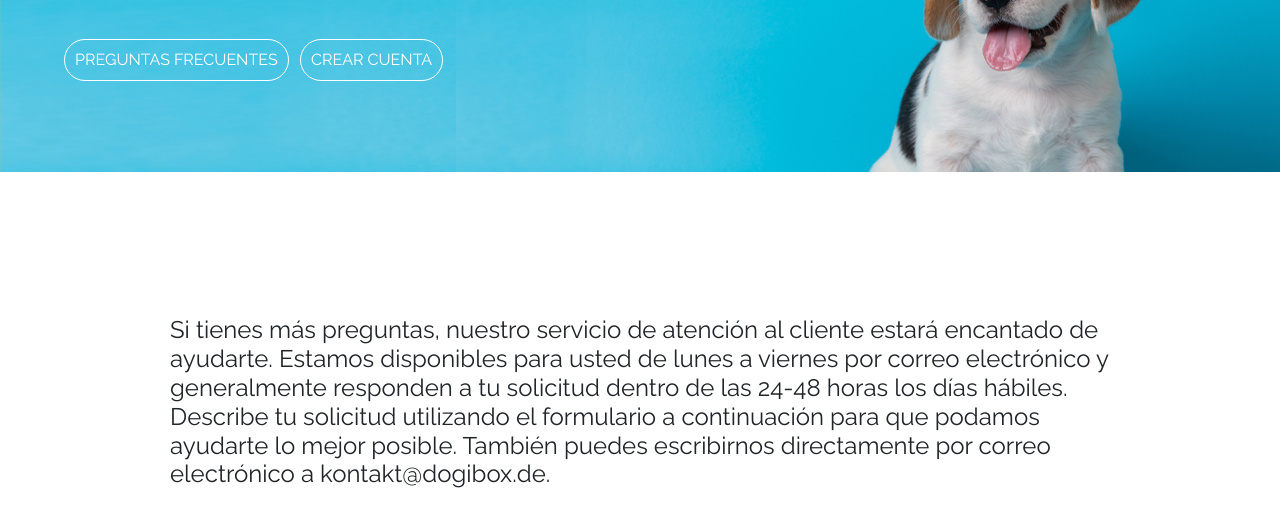
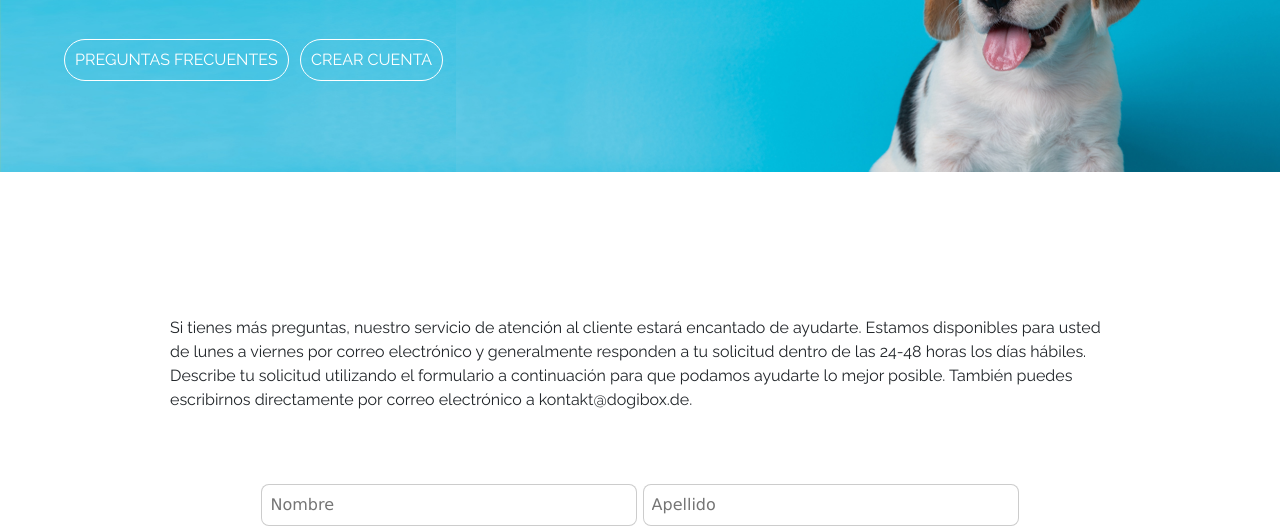
Before and after one commit to maugast/dogibox, a website: page servicio.html in a window 1280 px wide. Shown: the part 201-732 px from the top of the page. Drawn offline with nearby package versions, Linux system fonts and the light colour scheme.

Commit message:
actualizo la informacion

```diff
--- a/servicio.html
+++ b/servicio.html
@@ -93,7 +93,7 @@
 
             <h1 class="titulo-principal-servicio-b">Servicio de asistencia al cliente</h1>
 
-            <h4 class="info-servicio">Si tienes más preguntas, nuestro servicio de atención al
+            <p class="info-servicio">Si tienes más preguntas, nuestro servicio de atención al
               cliente estará encantado de ayudarte. Estamos
               disponibles para usted de lunes a viernes por correo
               electrónico y generalmente responden a tu solicitud dentro
@@ -102,7 +102,7 @@
               Describe tu solicitud utilizando el formulario a
               continuación para que podamos ayudarte lo mejor posible.
               También puedes escribirnos directamente
-              por correo electrónico a kontakt@dogibox.de.</h4>
+              por correo electrónico a kontakt@dogibox.de.</p>
 
           <form action="">
               <div class="nombre-apellido">
```
